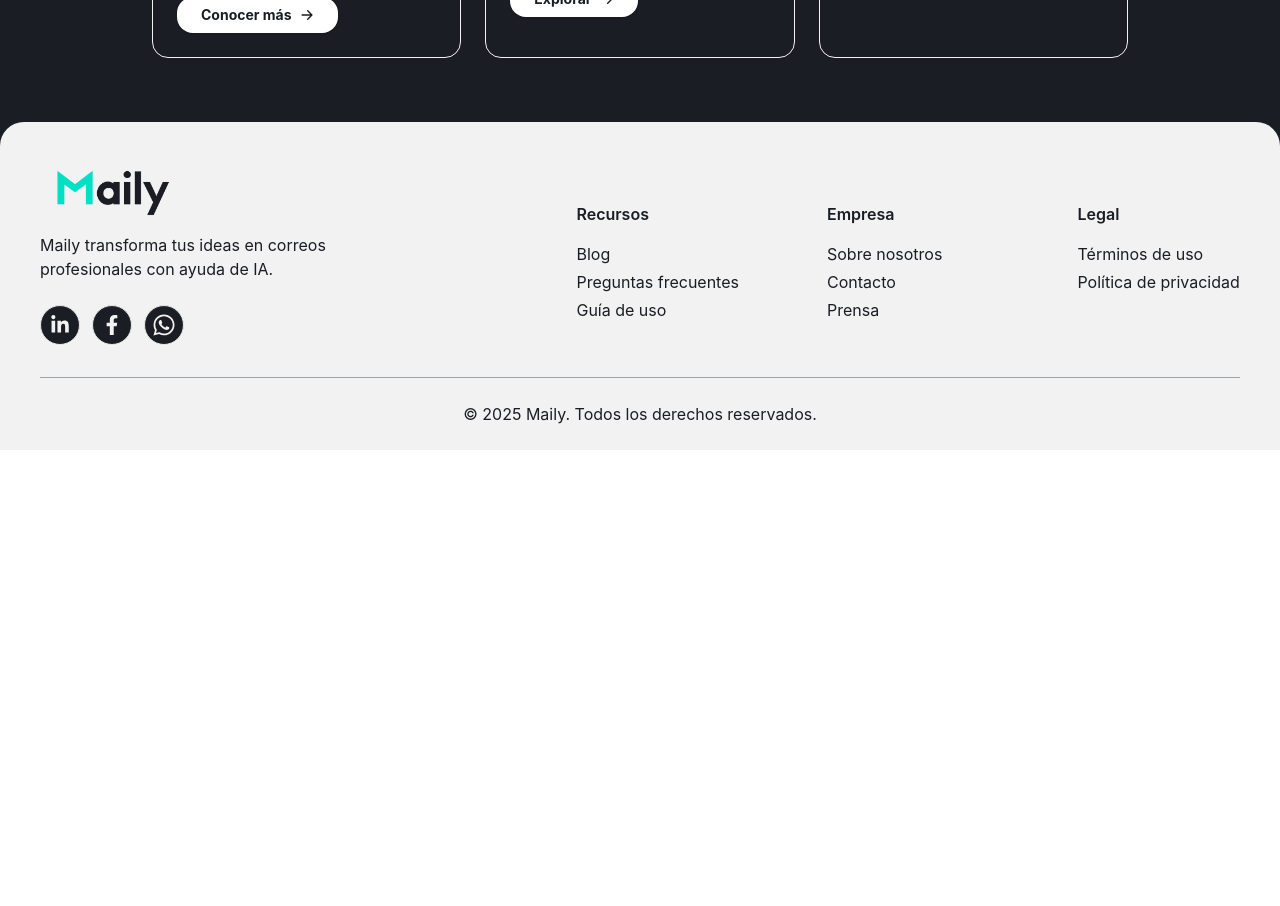
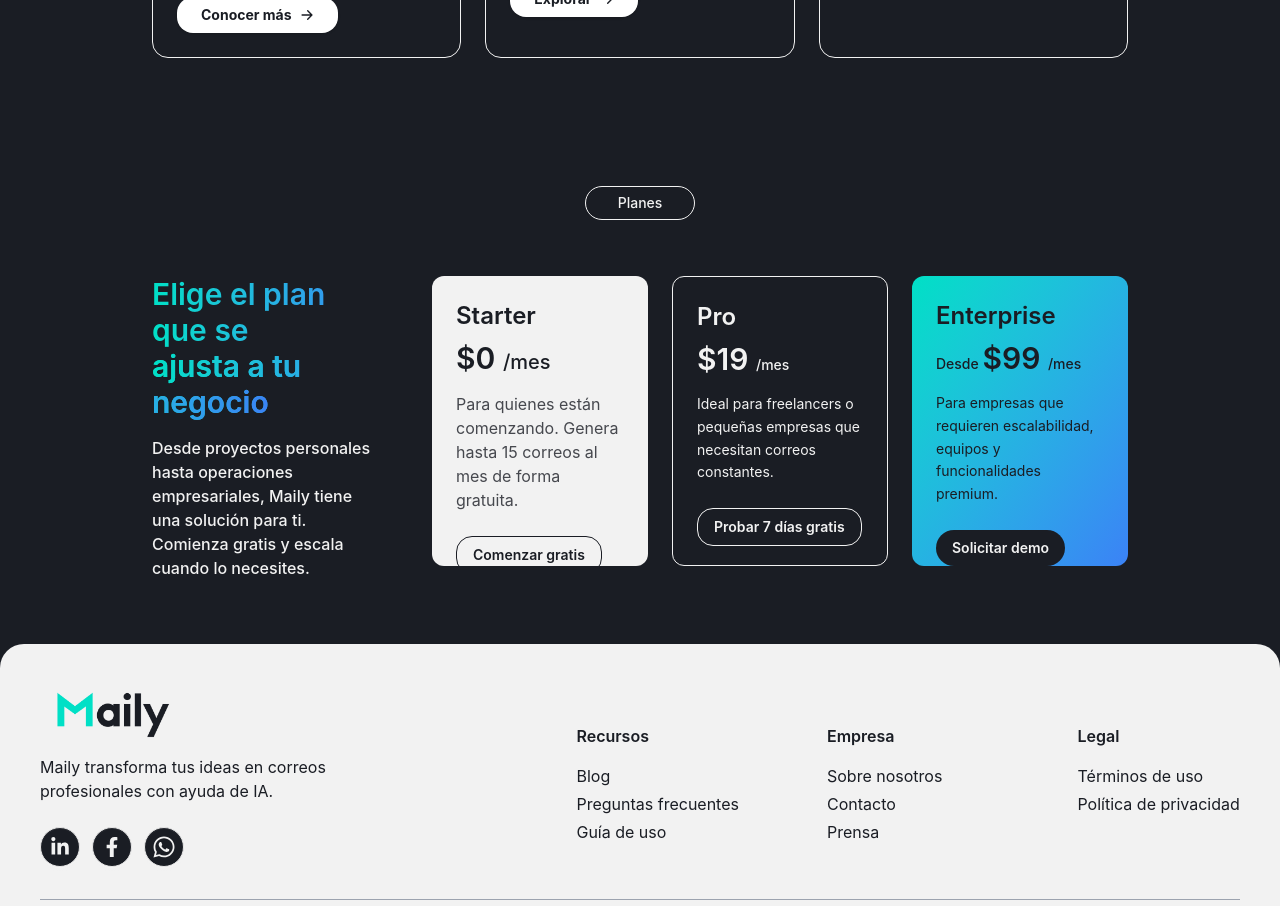
Before and after one commit to LuiangDev/express-team12, a React (Vite) app in the folder client/: page / in a window 1280 px wide. Shown: the part 1560-2466 px from the top of the page. Before the commit the page ends 2010 px from the top, so only its background shows below. Built offline with nearby package versions, Linux system fonts and the light colour scheme.

Commit message:
Add section Plans and styles

```diff
--- /dev/null
+++ b/client/src/components/Plans.tsx
@@ -0,0 +1,88 @@
+export default function Plans() {
+  return (
+    <section
+      className="bg-primary text-[var(--color-quinary)] px-6 py-16"
+      id="planes"
+    >
+      {/* Etiqueta superior */}
+      <div className="flex justify-center mb-14">
+        <span className="px-8 py-1.5 border font-medium text-sm rounded-full border-[var(--color-quinary)]">
+          Planes
+        </span>
+      </div>
+
+      <div className="max-w-7xl mx-auto grid md:grid-cols-[1fr_3fr] gap-12">
+        {/* Texto lateral izquierdo */}
+        <div className="flex flex-col justify-center">
+          <h2 className="text-2xl md:text-3xl font-semibold text-transparent bg-gradient-to-r from-[var(--color-secondary)] to-[var(--color-tertiary)] bg-clip-text">
+            Elige el plan que se <br />
+            <span className="text-transparent bg-gradient-to-r from-[var(--color-secondary)] to-[var(--color-tertiary)] bg-clip-text">
+              ajusta a tu negocio
+            </span>
+          </h2>
+          <p className="mt-4 text-base font-medium text-[var(--color-quinary)]">
+            Desde proyectos personales hasta operaciones empresariales, Maily
+            tiene una solución para ti. Comienza gratis y escala cuando lo
+            necesites.
+          </p>
+        </div>
+
+        {/* Tarjetas de planes */}
+        <div className="grid grid-cols-1 sm:grid-cols-3 gap-6">
+          {/* Starter */}
+          <div className="bg-[var(--color-quinary)] text-primary rounded-xl p-6 flex flex-col justify-between max-h-[290px]">
+            <div>
+              <h3 className="text-2xl font-semibold">Starter</h3>
+              <p className="text-3xl font-semibold mt-2">
+                $0{" "}
+                <span className="text-xl font-medium text-primary">/mes</span>
+              </p>
+              <p className="mt-4 text-md  text-primary/80 font-normal">
+                Para quienes están comenzando. Genera hasta 15 correos al mes de
+                forma gratuita.
+              </p>
+            </div>
+            <button className="mt-6 cursor-pointer w-fit px-4 py-2 border border-primary text-primary rounded-2xl text-sm font-semibold hover:bg-primary hover:text-white transition">
+              Comenzar gratis
+            </button>
+          </div>
+
+          {/* Pro */}
+          <div className="bg-primary border border-[var(--color-quinary)] text-[var(--color-quinary)] rounded-xl p-6 flex flex-col justify-between max-h-[290px]">
+            <div>
+              <h3 className="text-2xl font-semibold">Pro</h3>
+              <p className="text-3xl font-semibold mt-2">
+                $19 <span className="text-sm font-medium">/mes</span>
+              </p>
+              <p className="mt-4 text-sm leading-relaxed">
+                Ideal para freelancers o pequeñas empresas que necesitan correos
+                constantes.
+              </p>
+            </div>
+            <button className="mt-6 cursor-pointer w-fit px-4 py-2 border border-[var(--color-quinary)] text-[var(--color-quinary)] rounded-2xl text-sm font-semibold hover:bg-[var(--color-quinary)] hover:text-primary transition">
+              Probar 7 días gratis
+            </button>
+          </div>
+
+          {/* Enterprise */}
+          <div className="bg-gradient-to-br from-[var(--color-secondary)] to-[var(--color-tertiary)] text-primary rounded-xl p-6 flex flex-col justify-between max-h-[290px]">
+            <div>
+              <h3 className="text-2xl font-semibold">Enterprise</h3>
+              <p className="text-sm font-medium mt-2">
+                Desde <span className="text-3xl font-semibold">$99 </span>{" "}
+                <span className="text-sm font-medium">/mes</span>
+              </p>
+              <p className="mt-4 text-sm leading-relaxed">
+                Para empresas que requieren escalabilidad, equipos y
+                funcionalidades premium.
+              </p>
+            </div>
+            <button className="mt-6 cursor-pointer w-fit px-4 py-2 bg-primary text-[var(--color-quinary)] rounded-full text-sm font-semibold hover:opacity-90 transition">
+              Solicitar demo
+            </button>
+          </div>
+        </div>
+      </div>
+    </section>
+  );
+}
--- a/client/src/pages/Home.tsx
+++ b/client/src/pages/Home.tsx
@@ -2,6 +2,7 @@ import Navbar from "../components/Navbar";
 import Hero from "../components/Hero";
 import Footer from "../components/Footer";
 import Services from "../components/Services";
+import Plans from "../components/Plans";
 
 export default function Home() {
   return (
@@ -12,7 +13,10 @@ export default function Home() {
           <Hero />
         </div>
         <div className="flex flex-1 items-center justify-center">
-        <Services />
+          <Services />
+        </div>
+        <div className="flex flex-1 items-center justify-center">
+          <Plans />
         </div>
       </div>
       <div className="w-full">
```
